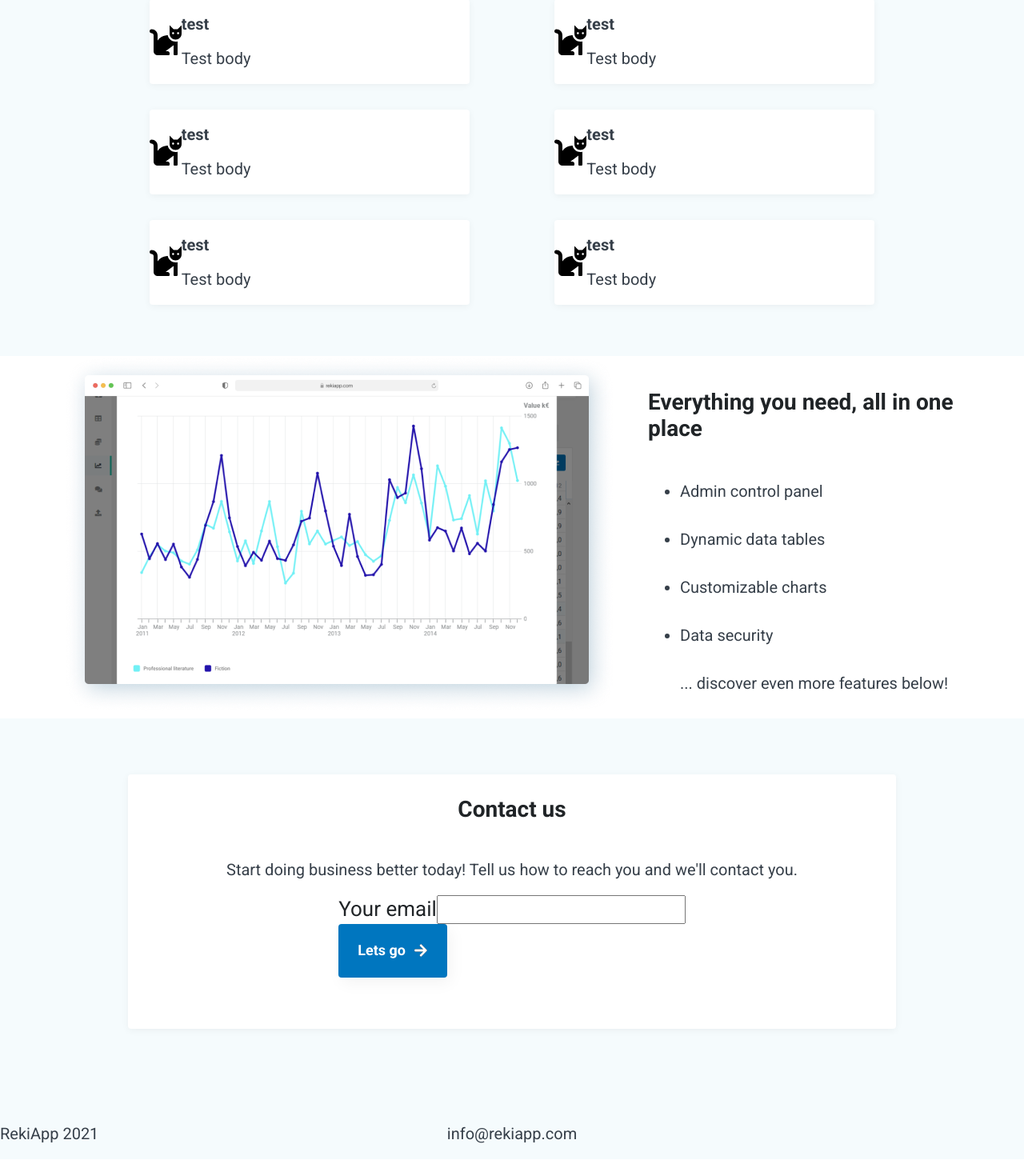
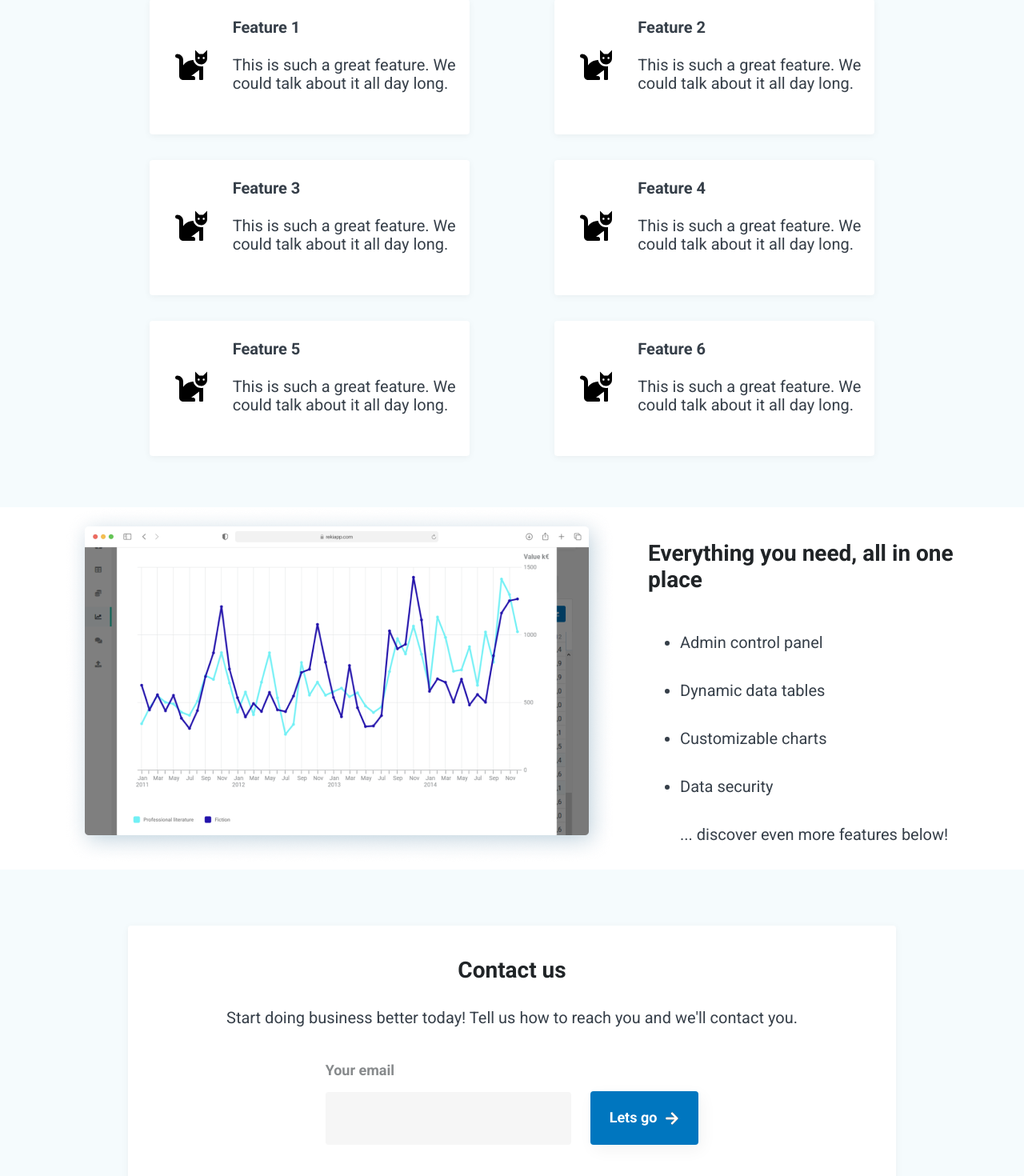
Before and after one commit to Haku17/reki-marketing, a React app: page / in a window 1280 px wide. Shown: the part 1424-2894 px from the top of the page at 80% size. Before the commit the page ends 2873 px from the top, so only its background shows below. Built offline with nearby package versions, Linux system fonts and the light colour scheme.

Commit message:
basic blocked styles ready. mobile still needed and copywrite

```diff
--- a/src/components/Contact.jsx
+++ b/src/components/Contact.jsx
@@ -1,16 +1,23 @@
-import arrow from '../images/arrow.svg'
+import arrow from "../images/arrow.svg";
 
 const Contact = () => {
   return (
     <div className="contact">
       <div className="container">
         <div className="contact__box">
-          <h3 className="heading">Contact us</h3>
-          <p className="text">Start doing business better today! Tell us how to reach you and we'll contact you.</p>
+          <h3 className="heading contact__heading">Contact us</h3>
+          <p className="text contact__subheading">
+            Start doing business better today! Tell us how to reach you and
+            we'll contact you.
+          </p>
           <form className="contact__form">
-            <label htmlFor="email">Your email</label>
-            <input type="email"/>
-            <button className="button">Lets go <img src={arrow} alt=""/></button>
+            <div className="contact__input">
+              <label htmlFor="email">Your email</label>
+              <input type="email" />
+            </div>
+            <button className="button">
+              Lets go <img src={arrow} alt="" />
+            </button>
           </form>
         </div>
       </div>
@@ -20,7 +27,7 @@ const Contact = () => {
         <p className="text invisible">RekiApp 2021</p>
       </div>
     </div>
-  )
-}
+  );
+};
 
-export default Contact
+export default Contact;
--- a/src/components/Feature.jsx
+++ b/src/components/Feature.jsx
@@ -5,8 +5,8 @@ const Feature = ({header, body, img, imgalt}) => {
         <img className="feature__icon" src={img} alt="imgalt"/>
       </div>
       <div>
-        <h3 className="heading--mini">{header}</h3>
-        <p className="text">{body}</p>
+        <h3 className="heading--mini feature__header">{header}</h3>
+        <p className="text feature__body">{body}</p>
       </div>
     </div>
   )
--- a/src/components/Features.jsx
+++ b/src/components/Features.jsx
@@ -7,12 +7,12 @@ const Features = () => {
       <div className="container">
         <h3 className="heading features__header">Features</h3>
         <div className="features__container">
-          <Feature header="test" body="Test body" img={cat} imgalt="cat"/>
-          <Feature header="test" body="Test body" img={cat} imgalt="cat"/>
-          <Feature header="test" body="Test body" img={cat} imgalt="cat"/>
-          <Feature header="test" body="Test body" img={cat} imgalt="cat"/>
-          <Feature header="test" body="Test body" img={cat} imgalt="cat"/>
-          <Feature header="test" body="Test body" img={cat} imgalt="cat"/>
+          <Feature header="Feature 1" body="This is such a great feature. We could talk about it all day long." img={cat} imgalt="cat"/>
+          <Feature header="Feature 2" body="This is such a great feature. We could talk about it all day long." img={cat} imgalt="cat"/>
+          <Feature header="Feature 3" body="This is such a great feature. We could talk about it all day long." img={cat} imgalt="cat"/>
+          <Feature header="Feature 4" body="This is such a great feature. We could talk about it all day long." img={cat} imgalt="cat"/>
+          <Feature header="Feature 5" body="This is such a great feature. We could talk about it all day long." img={cat} imgalt="cat"/>
+          <Feature header="Feature 6" body="This is such a great feature. We could talk about it all day long." img={cat} imgalt="cat"/>
         </div>
       </div>
     </div>
--- a/src/styles/_contact.scss
+++ b/src/styles/_contact.scss
@@ -19,12 +19,50 @@
   border-radius: 4px;
 }
 
+.contact__heading {
+  margin:40px 0 0 0;
+}
+
+.contact__subheading {
+  margin: 32px 0 44px 0;
+}
+
+.contact__form {
+  display:flex;
+  justify-content: center;
+  align-items: flex-end;
+}
+
+.contact__input {
+  display:flex;
+  flex-direction: column;
+  align-items: flex-start;
+  justify-content: flex-end;
+
+  input {
+    height: 64px;
+    background-color:#F6F6F6;
+    border:none;
+    border-radius: 4px;
+    margin:16px 24px 0 0;
+  }
+  label {
+    font-weight:700;
+    font-size: 18px;
+    color:#878A8C;
+  }
+}
+
 .contact__footer {
   display:flex;
   justify-content: center;
   align-items: center;
 }
 
+.contact__footer p:first-child {
+  margin-left:80px;
+}
+
 .contact__footer p:nth-child(2) {
   margin:auto;
 }
--- a/src/styles/feature.scss
+++ b/src/styles/_feature.scss
@@ -16,4 +16,13 @@
 .feature__icon {
   width:40px;
   height:40px;
+  padding: 0 32px;
 }
+
+.feature__header {
+  margin:24px 0;
+}
+
+.feature__body {
+  padding-bottom: 2rem;
+}
```
